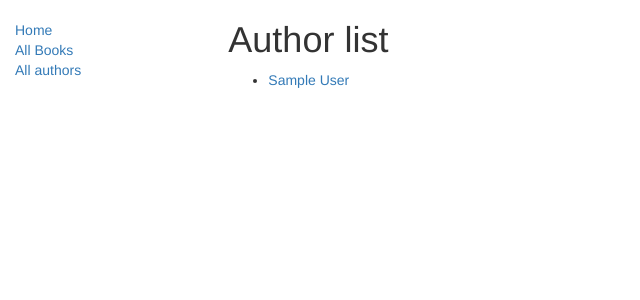
After one commit to PFdevelopment/locallibrary, a Django app: page /catalog/authors/ in a window 1280 px wide. The commit adds this page. Shown: the top 300 px of the page, without its empty margins (0-640 px from the left). Run offline with Django 3.2, Linux system fonts and the light colour scheme; tables that the repository leaves empty hold one stand-in row (values such as "Sample post"); some libraries are stand-ins or nearby versions.

Commit message:
Added author list and author detail pages.

```diff
--- a/locallibrary/catalog/models.py
+++ b/locallibrary/catalog/models.py
@@ -111,7 +111,7 @@ class Author(models.Model):
         """
         Returns the url to access a particular author instances.
         """
-        return reverse('author-detail', args=[str(self.id)])
+        return reverse('catalog:author-detail', args=[str(self.id)])
 
     def __str__(self):
         """
--- a/locallibrary/catalog/templates/base_generic.html
+++ b/locallibrary/catalog/templates/base_generic.html
@@ -12,7 +12,7 @@
 
     <!-- Add additional CSS in static file -->
     {% load static %}
-    <link rel="stylesheet" href="{static 'css/styles.css'}">
+    <link rel="stylesheet" href="{% static 'css/styles.css' %}">
   </head>
 
   <body>
@@ -23,7 +23,7 @@
             <ul class="sidebar-nav">
               <li><a href="{% url 'catalog:index' %}">Home</a></li>
               <li><a href="{% url 'catalog:books' %}">All Books</a></li>
-              <li><a href="#">All authors</a></li>
+              <li><a href="{% url 'catalog:authors' %}">All authors</a></li>
             </ul>
           {% endblock sidebar %}
         </div>
@@ -31,6 +31,24 @@
           {% block content %}
 
           {% endblock content %}
+
+          {% block pagination %}
+            {% if is_paginated %}
+              <div class="pagination">
+                <span class="page-links">
+                  {% if page_obj.has_previous %}
+                    <a href="{{ request.path }}?page={{ page_obj.previous_page_number }}">previous</a>
+                  {% endif %}
+                  <span class="page-current">
+                    Page {{ page_obj.number }} of {{ page_obj.paginator.num_pages }}
+                  </span>
+                  {% if page_obj.has_next %}
+                    <a href="{{ request.path }}?page={{ page_obj.next_page_number }}">next</a>
+                  {% endif %}
+                </span>
+              </div>
+            {% endif %}
+          {% endblock pagination %}
         </div>
       </div>
     </div>
--- /dev/null
+++ b/locallibrary/catalog/templates/catalog/author_list.html
@@ -0,0 +1,14 @@
+{% extends "base_generic.html" %}
+
+{% block content %}
+  <h1>Author list</h1>
+  {% if author_list %}
+    <ul>
+      {% for author in author_list  %}
+        <li><a href="{{ author.get_absolute_url }}">{{ author.first_name }} {{ author.last_name }}</a></li>
+      {% endfor %}
+    </ul>
+  {% else %}
+    <p>No authors available</p>
+  {% endif %}
+{% endblock content %}
--- a/locallibrary/catalog/urls.py
+++ b/locallibrary/catalog/urls.py
@@ -9,4 +9,6 @@ urlpatterns = [
     url(r'^$', views.index, name='index'),
     url(r'^books/$', views.BookListView.as_view(), name='books'),
     url(r'^book/(?P<pk>\d+)$', views.BookDetailView.as_view(), name="book-detail"),
+    url(r'^authors/$', views.AuthorListView.as_view(), name='authors'),
+    url(r'^author/(?P<pk>\d+)$', views.AuthorDetailView.as_view(), name='author-detail'),
 ]
--- a/locallibrary/catalog/views.py
+++ b/locallibrary/catalog/views.py
@@ -33,8 +33,20 @@ def index(request):
 # List of Books
 class BookListView(generic.ListView):
     model = Book
+    # Adding pagination
+    paginate_by = 2
 
 
 # Details of the books
 class BookDetailView(generic.DetailView):
     model = Book
+
+# List of authors
+class AuthorListView(generic.ListView):
+    model = Author
+
+    paginate_by = 2
+
+# Details of authors
+class AuthorDetailView(generic.DetailView):
+    model = Author
--- /dev/null
+++ b/locallibrary/static/css/styles.css
@@ -0,0 +1,5 @@
+.sidebar-nav {
+  margin-top: 20px;
+  padding: 0;
+  list-style: none;
+}
```
Also changed, not shown: locallibrary/catalog/templates/catalog/author_detail.html (added, +12 -0 lines).
